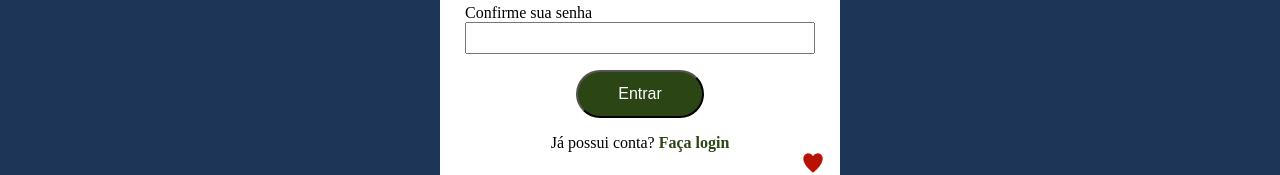
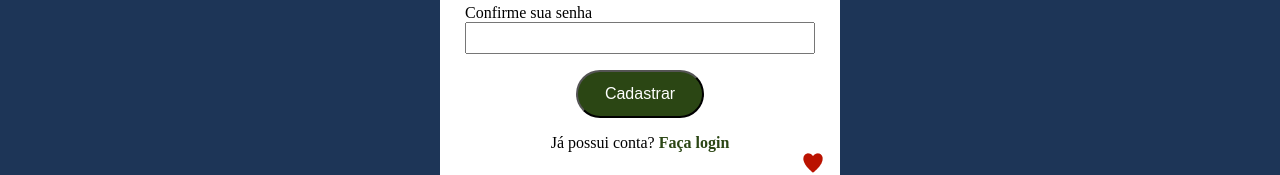
Before and after one commit to BomDia12/Trabalho-de-MP, a React (Create React App) app in the folder front-end/: page /register in a window 1280 px wide. Shown: the part 412-587 px from the top of the page. Built offline with nearby package versions, Linux system fonts and the light colour scheme.

Commit message:
fix(register): modifica o id do botao de cadastro

```diff
--- a/front-end/src/pages/Register/index.js
+++ b/front-end/src/pages/Register/index.js
@@ -43,10 +43,10 @@ const Register = () => {
                     id={"password_confirmation"} />
 
                 <Button
-                    label={"Entrar"}
-                    id={"login"}/>
+                    label={"Cadastrar"}
+                    id={"register"}/>
 
-                <div className="login">
+                <div className="register">
                     <span>Já possui conta?</span><span className="span-click"> Faça login</span>
                 </div>
 
--- a/front-end/src/pages/Register/styles.js
+++ b/front-end/src/pages/Register/styles.js
@@ -64,7 +64,7 @@ export const Box = styled.div`
             width: 1.5rem;
         }
     }
-    .login {
+    .register {
         margin-top: 1rem;
     }
     .span-click {
```
